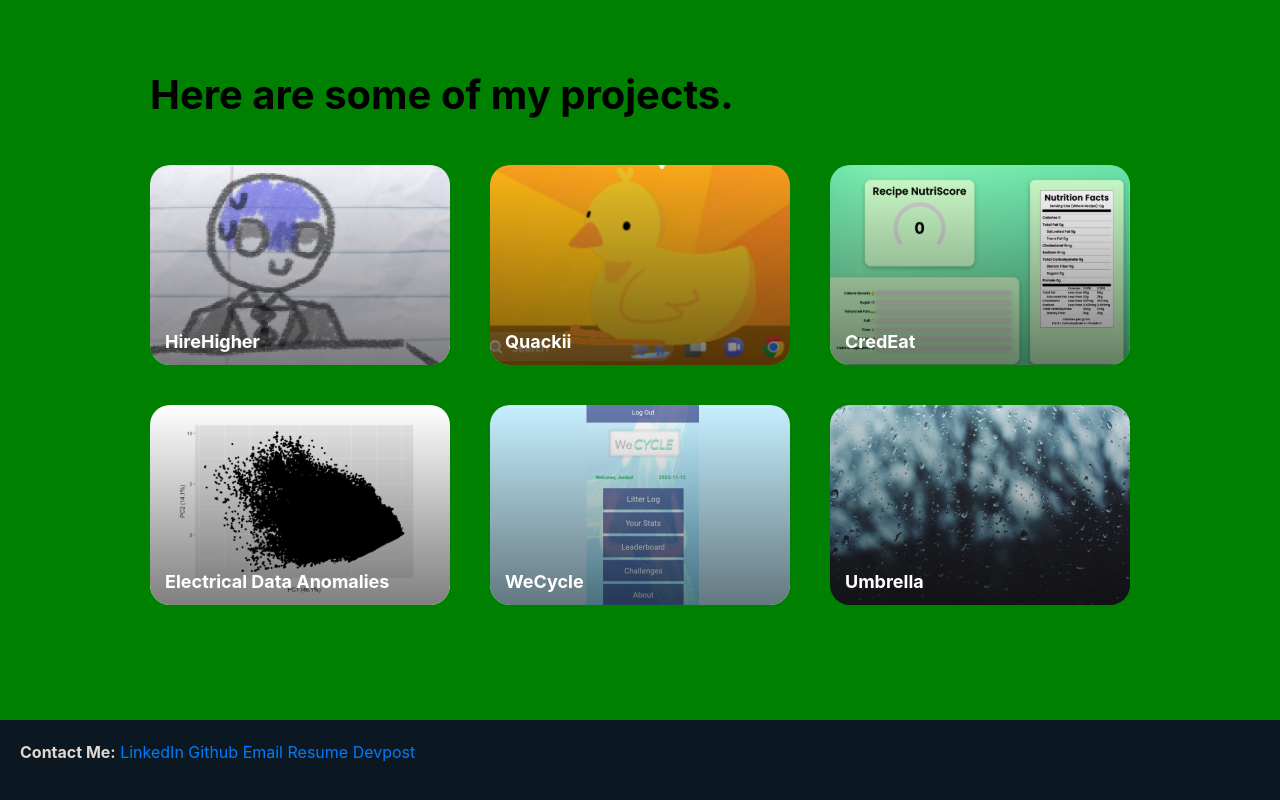
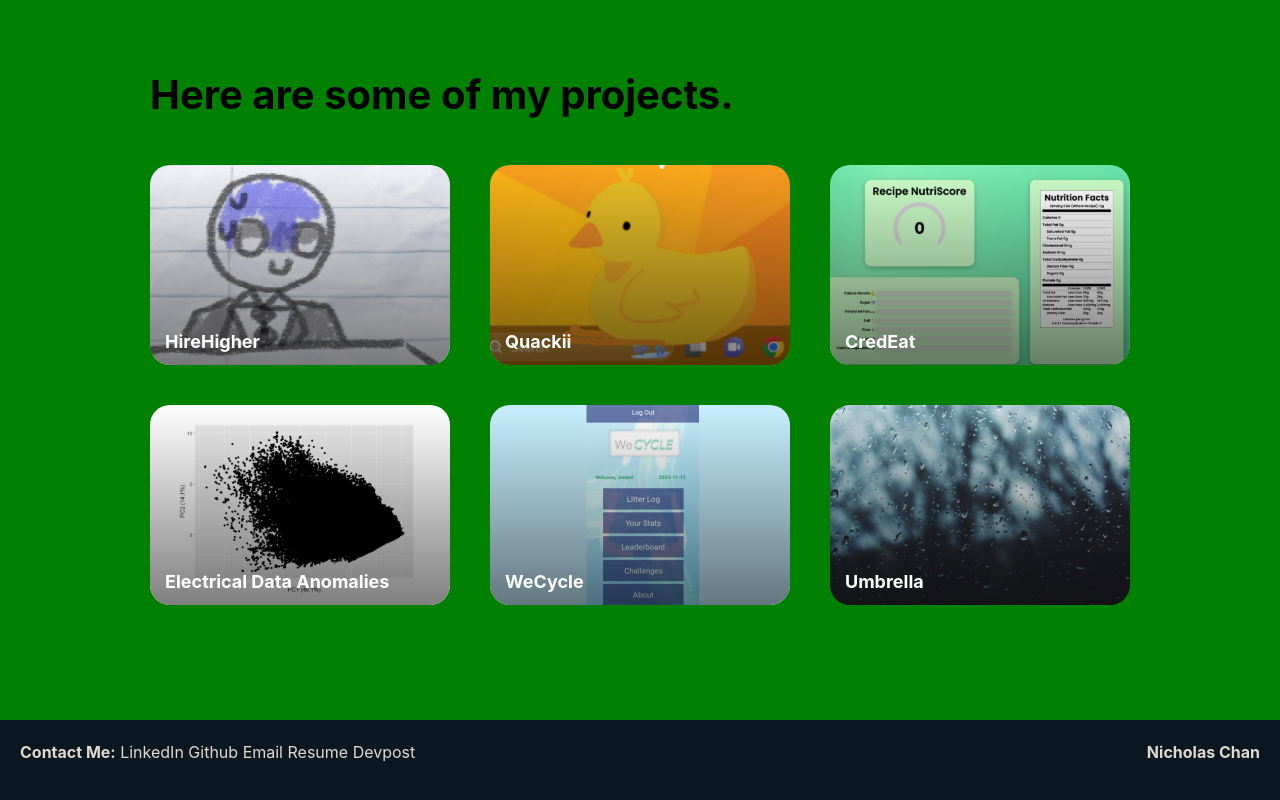
Before and after one commit to pnotato/miniProject276, a plain HTML site: page index.html in a window 1280 px wide. Shown: the part 1588-2388 px from the top of the page. Drawn offline with nearby package versions, Linux system fonts and the light colour scheme.

Commit message:
Added name on other side of footer, with hover animations

```diff
--- a/index.html
+++ b/index.html
@@ -96,7 +96,7 @@
     <a class="footer-item" href="mailto:nca100@sfu.ca">Email</a>
     <a class="footer-item" href="./static/276resume.pdf">Resume</a>
     <a class="footer-item" href="https://devpost.com/pnotato">Devpost</a>
-
+    <a class="rev-footer" style="font-weight: bolder;">Nicholas Chan</a>
   </footer>
 
 </html>
--- a/static/styles.css
+++ b/static/styles.css
@@ -176,3 +176,20 @@ footer {
     gap: 2.5vw;
     padding: 20px;
 }
+
+.rev-footer {
+    position: absolute;
+    right: 20px;
+    color: #E1D9D1;
+    text-decoration: none;
+}
+
+.footer-item {
+    color: #E1D9D1;
+    text-decoration: none;
+    transition: color 0.3s ease, text-decoration 0.3s ease;
+}
+
+.footer-item:hover {
+    color: white; /* Change to any hover color you prefer */
+}
```
